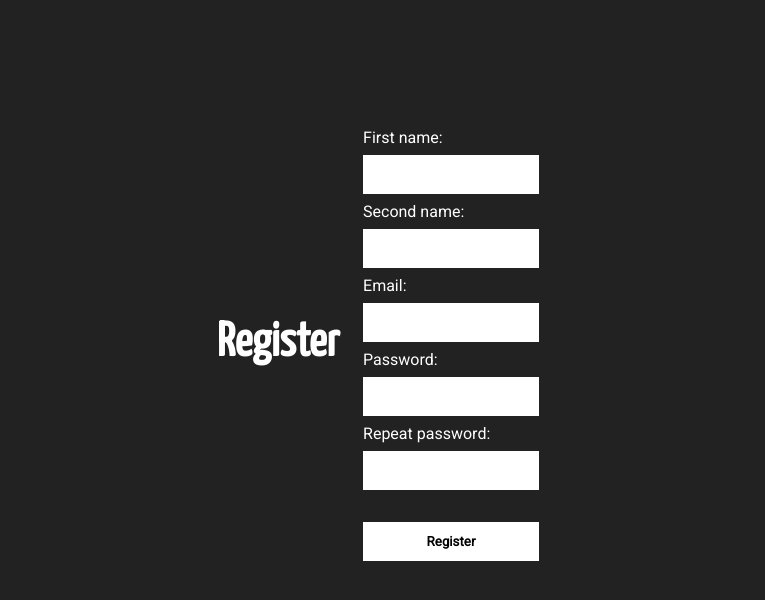
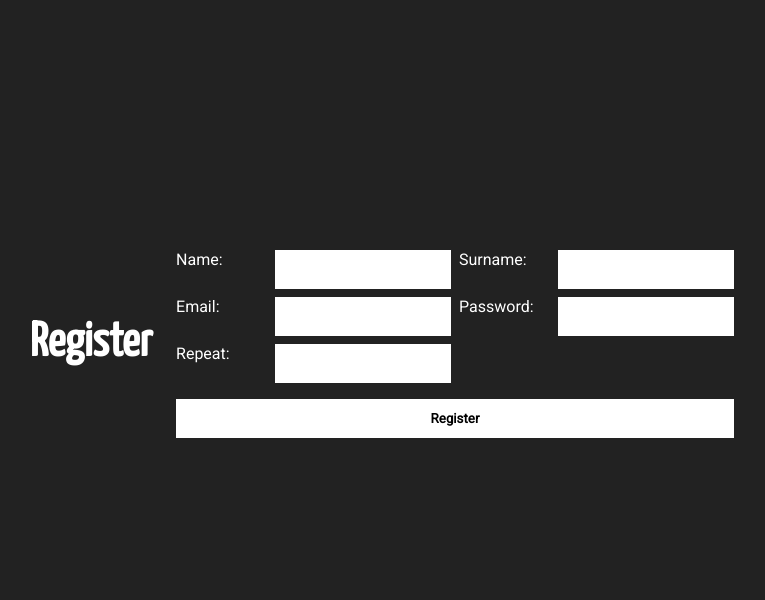
Before and after one commit to Bartor/bezpieczenstwo-komputerowe, a Node server app: page /login/register in a window 1280 px wide. Shown: the part 112-712 px from the top of the page, without its empty margins (262-1027 px from the left). Run offline with Node 20, Linux system fonts and the light colour scheme; some libraries are stand-ins or nearby versions.

Commit message:
pełna funkcjonalność rejestracji, logowania, wylogowywania

```diff
--- a/bank/app/config/appConfig.js
+++ b/bank/app/config/appConfig.js
@@ -7,6 +7,10 @@ module.exports = {
         {
             description: 'Transfer',
             url: '/account/transfer'
+        },
+        {
+            description: 'Logout',
+            url: '/account/logout'
         }
     ] : [
         {
@@ -18,4 +22,5 @@ module.exports = {
             url: '/login/register'
         }
     ],
+    tokenTimeout: 3600
 };
--- a/bank/app/routes/login.js
+++ b/bank/app/routes/login.js
@@ -11,6 +11,34 @@ module.exports = (router, data) => {
         res.render('login', {
             title: 'Login - Banco Epico',
             navLinks: data.config.navLinks(req.authentication.passed)
+        });
+    });
+
+    router.post('/', (req, res) => {
+        const [
+            email,
+            password,
+        ] = [
+            req.body.email ? req.body.email.toLocaleLowerCase() : '',
+            req.body.password || '',
+        ];
+
+        if (!email || !password) {
+            res.status(400).json({error: 'All Fields are required'});
+        }
+
+        data.db.verifyUser(email, password).then(result => {
+            if (result) {
+                const token = data.auth.authenticate(email, data.config.tokenTimeout);
+                res.cookie('token', token);
+                res.cookie('user', email);
+                res.json({token: token, user: email});
+            } else {
+                res.status(401).json({error: 'Wrong credentials'});
+            }
+        }).catch(err => {
+            console.error(err);
+            res.status(500).json({error: 'Internal server error'});
         });
     });
 
@@ -73,16 +101,18 @@ module.exports = (router, data) => {
             message.errors.push('Password don\'t match');
         }
 
-        console.log(message);
-
         if (message.errors.length === 0) {
             data.db.newUser(firstName, lastName, email, password)
                 .then(user => {
-                    console.log(user);
                     res.json(message);
                 }).catch(error => {
-                console.log(error);
-                res.status(500);
+                if (error.name === 'SequelizeUniqueConstraintError') {
+                    res.status(400);
+                    message.errors.push('This email address is already taken');
+                } else {
+                    res.status(500);
+                }
+                console.error(error);
                 res.json(message);
             });
         } else {
--- a/bank/app/scripts/DatabaseFacade.js
+++ b/bank/app/scripts/DatabaseFacade.js
@@ -16,14 +16,21 @@ class DatabaseFacade {
         });
     }
 
-    findUser(id, password) {
+    verifyUser(email, password) {
         return new Promise(((resolve, reject) => {
             this.db['User'].findAll({
                 where: {
-                    id: id
+                    email: email
                 }
-                //todo don't return users here, check hash with salt
-            }).then(users => resolve(users)).catch(err => reject(err));
+            }).then(users => {
+                if (users.length === 1) {
+                    const foundUser = users[0];
+                    resolve (foundUser.hash === this.crypto.createHash('sha256').update(password + foundUser.salt).digest('hex'));
+                } else {
+                    if (users.length) console.error(`MORE THAN ONE USER WITH ${email} EMAIL`);
+                    resolve(false);
+                }
+            }).catch(err => reject(err));
         }));
     }
 }
--- a/bank/app/server.js
+++ b/bank/app/server.js
@@ -9,17 +9,18 @@ const DatabaseFacade = require('./scripts/DatabaseFacade');
 
 const config = require('./config/appConfig');
 const db = require('./models/index');
+const auth = new Authenticator(crypto);
 
 const data = {
     config: config,
-    db: new DatabaseFacade(db, crypto)
+    db: new DatabaseFacade(db, crypto),
+    auth: auth
 };
 
 const indexRouter = require('./routes/index')(express.Router(), data);
 const accountRouter = require('./routes/account')(express.Router(), data);
 const loginRouter = require('./routes/login')(express.Router(), data);
 
-const auth = new Authenticator(crypto);
 const app = express();
 
 // pug render engine
--- /dev/null
+++ b/bank/app/static/js/modules/Notification.js
@@ -0,0 +1,27 @@
+class Notification {
+    constructor(parent, timeout = 5, transitionTime = 0.2) {
+        this.transitionTime = transitionTime;
+        this.timeout = timeout;
+        this.parent = parent;
+    }
+
+    notify(color, message, cb) {
+        let element = document.createElement('p');
+        element.style.margin = '8px';
+        element.style.padding = '8px';
+        element.style.transition = `transform ${this.transitionTime}s`;
+        element.style.transform = 'scale(0)';
+        element.style.backgroundColor = color;
+
+        element.textContent = message;
+        this.parent.append(element);
+        requestAnimationFrame(() => element.style.transform = 'scale(1)');
+        setTimeout(() => {
+            element.style.transform = 'scale(0)';
+            setTimeout(() => {
+                this.parent.removeChild(element);
+                if (cb) cb();
+            }, this.transitionTime*1000);
+        },this.timeout*1000);
+    }
+}
--- a/bank/app/static/js/register.js
+++ b/bank/app/static/js/register.js
@@ -1,4 +1,7 @@
 window.addEventListener('load', () => {
+    const footer = document.querySelector('footer');
+    const notifications = new Notification(footer, 5);
+
     document.getElementById('registerForm').addEventListener('submit', event => {
         event.preventDefault();
 
@@ -6,7 +9,6 @@ window.addEventListener('load', () => {
         for (let element of event.target) {
             response[element.id] = element.value;
         }
-        console.log(response);
 
         fetch('/login/register', {
             method: 'POST',
@@ -14,10 +16,18 @@ window.addEventListener('load', () => {
                 'Content-Type': 'application/json'
             },
             body: JSON.stringify(response)
-        }).then(data => {
-            console.log(data);
+        }).then(response => {
+            if (response.status === 200) {
+                notifications.notify('#08c552', 'Account was successfully created', () => {
+                    window.location = '/login';
+                });
+            } else {
+                response.json().then(message => message.errors.forEach(error => {
+                    notifications.notify('#c52337', error);
+                }));
+            }
         }).catch(err => {
-           console.log(err);
+            console.error(err);
         });
     });
 });
--- a/bank/app/static/stylesheets/login.css
+++ b/bank/app/static/stylesheets/login.css
@@ -10,26 +10,29 @@ header {
 }
 
 form {
-    display: flex;
-    flex-flow: column;
+    width: 550px;
+    display: grid;
+    grid-template-columns: 50% 50%;
+    grid-template-rows: auto auto auto 25%;
+    grid-row-gap: 8px;
+    grid-column-gap: 8px;
 }
 
-.half {
-    margin-top: 24px;
+label {
     display: flex;
-    align-items: center;
-    justify-content: space-evenly;
+    justify-content: space-between;
 }
 
-.half > button {
-    flex-grow: 1;
+form > button, form > a {
+    margin-top: 8px;
+    grid-column-start: 1;
+    grid-column-end: 3;
 }
 
-.half > a {
-    margin-left: 24px;
+footer {
+    margin: 24px;
+    position: fixed;
+    bottom: 0;
+    left: 50%;
+    transform: translateX(-50%);
 }
-
-input {
-    margin-top: 8px;
-    margin-bottom: 8px;
-}
--- a/bank/app/views/register.pug
+++ b/bank/app/views/register.pug
@@ -11,15 +11,15 @@ block content
         header
             h1 Register
         form#registerForm
-            label(for='email') First name:
-            input(type='text' required=true pattern='[a-zA-Z]{1,32}')#firstName
-            label(for='email') Second name:
-            input(type='text' required=true pattern='[a-zA-Z]{1,32}')#lastName
+            label(for='email') Name:
+                input(type='text' required=true pattern='[a-zA-Z]{1,32}')#firstName
+            label(for='email') Surname:
+                input(type='text' required=true pattern='[a-zA-Z]{1,32}')#lastName
             label(for='email') Email:
-            input(type='email' required=true)#email
+                input(type='email' required=true maxlength='64')#email
             label(for='password') Password:
-            input(type='password' required=true)#password
-            label(for='password') Repeat password:
-            input(type='password' required=true)#repeatPassword
-            .half
-                button(type='submit') Register
+                input(type='password' required=true)#password
+            label(for='repeatPassword') Repeat:
+                input(type='password' required=true)#repeatPassword
+            button(type='submit') Register
+        footer
--- a/bank/app/views/templates/head.pug
+++ b/bank/app/views/templates/head.pug
@@ -7,6 +7,7 @@ head
         link(rel='stylesheet', href = '/static/stylesheets/header.css')
         link(rel='stylesheet', href = 'https://fonts.googleapis.com/css?family=Roboto|Yanone+Kaffeesatz&display=swap')
     block scripts
+        script(src='/static/js/modules/Notification.js')
 body
     nav
         a(href='/') Banco
```
Also changed, not shown: bank/app/routes/account.js (+7 -0 lines), bank/app/scripts/Authenticator.js (+6 -2 lines), bank/app/static/js/login.js (+28 -0 lines), bank/app/views/login.pug (+5 -5 lines). Lines whose indentation alone changed are shown as unchanged.
